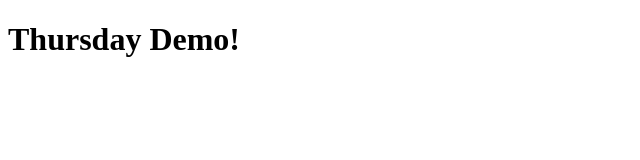
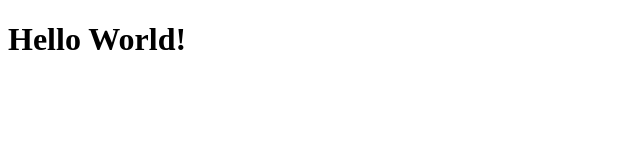
Before and after one commit to ahauger27/thursday_demo, a plain HTML site: page index.html in a window 1280 px wide. Shown: the whole page, without its empty margins (0-640 px from the left). Drawn offline with Linux system fonts and the light colour scheme.

Commit message:
Hello World

```diff
--- a/index.html
+++ b/index.html
@@ -6,6 +6,6 @@
     <title>Thursday Demo</title>
 </head>
 <body>
-    <h1>Thursday Demo!</h1>
+    <h1>Hello World!</h1>
 </body>
 </html>
```
